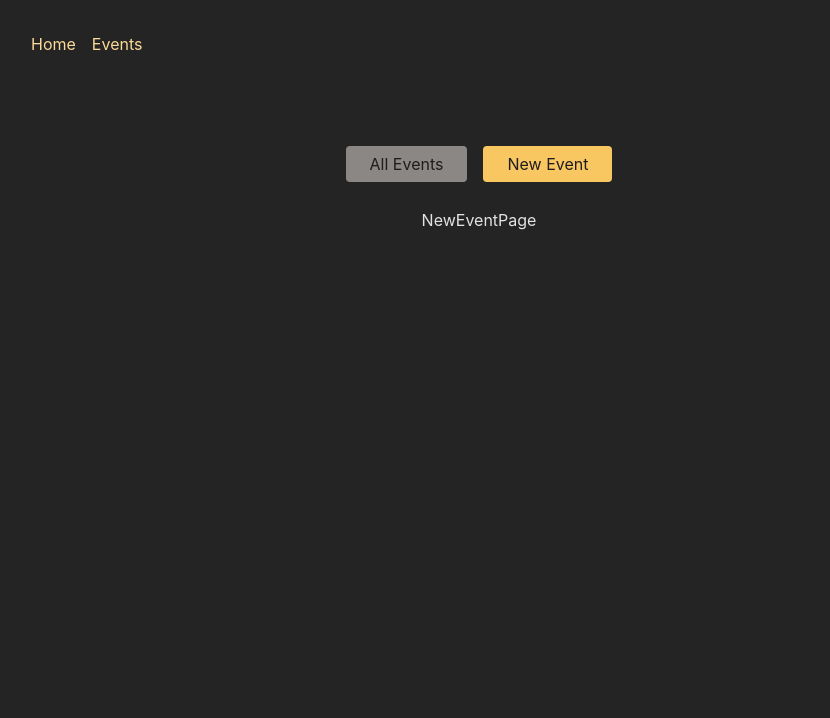
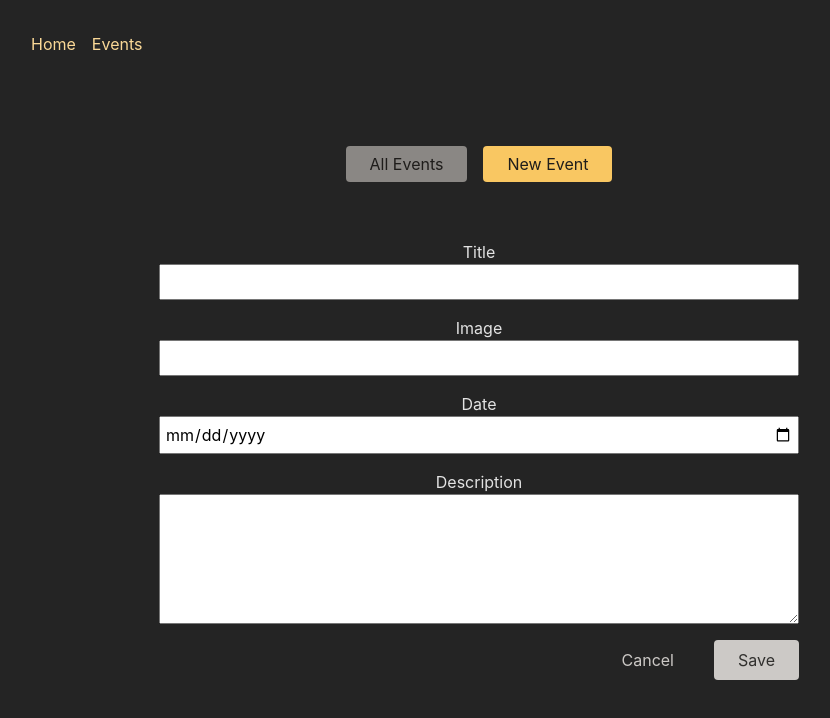
Before and after one commit to JulioVianaDev/Routes-with-backend, a React (Create React App) app in the folder frontend/: page /events/new in a window 1280 px wide. Shown: the top 718 px of the page, without its empty margins (161-991 px from the left). Built offline with nearby package versions, Linux system fonts and the light colour scheme.

Commit message:
using data

```diff
--- a/frontend/src/pages/NewEventPage.jsx
+++ b/frontend/src/pages/NewEventPage.jsx
@@ -1,9 +1,10 @@
 import React from 'react'
-
+import EventForm from '../components/EventForm'
 function NewEventPage() {
-  return (
-    <div>NewEventPage</div>
-  )
+  // function SubmitionData(event){
+  //   event.preventDefault();
+  // }
+  return <EventForm/>
 }
 
 export default NewEventPage
```
